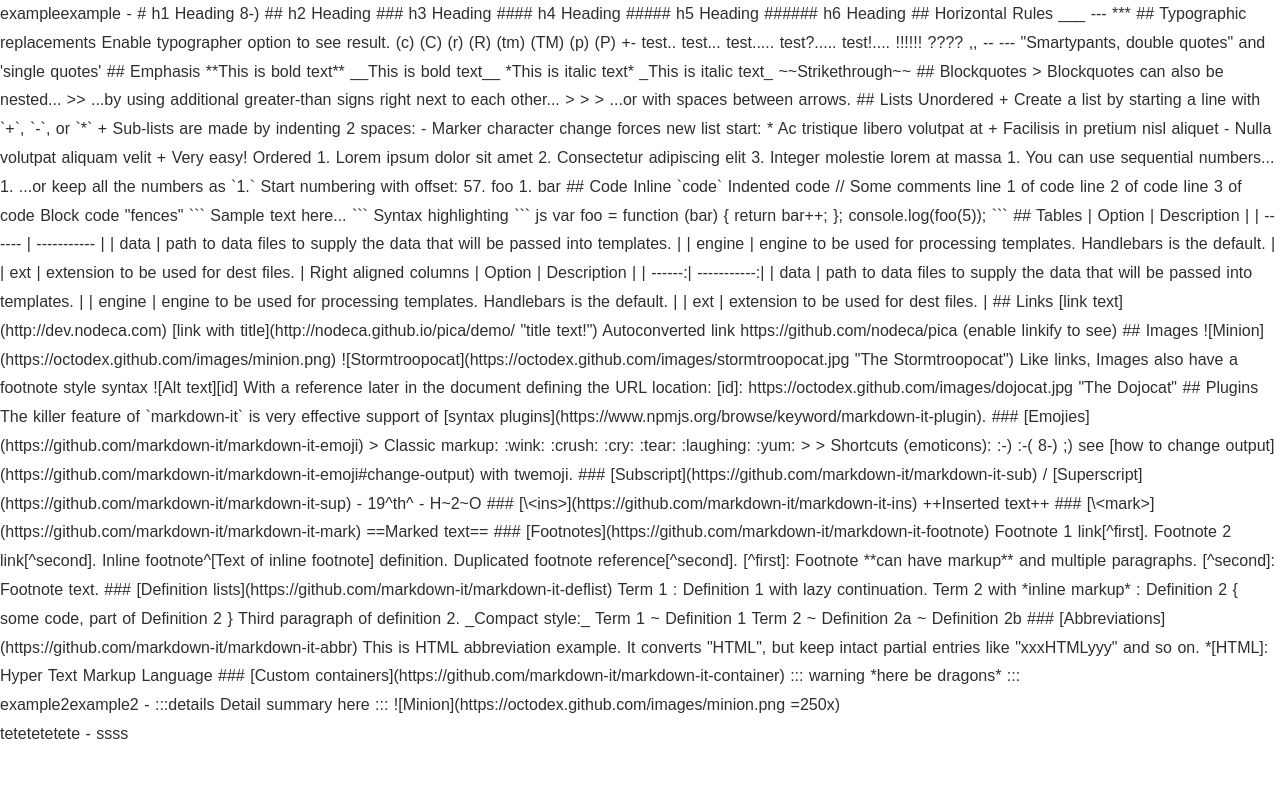
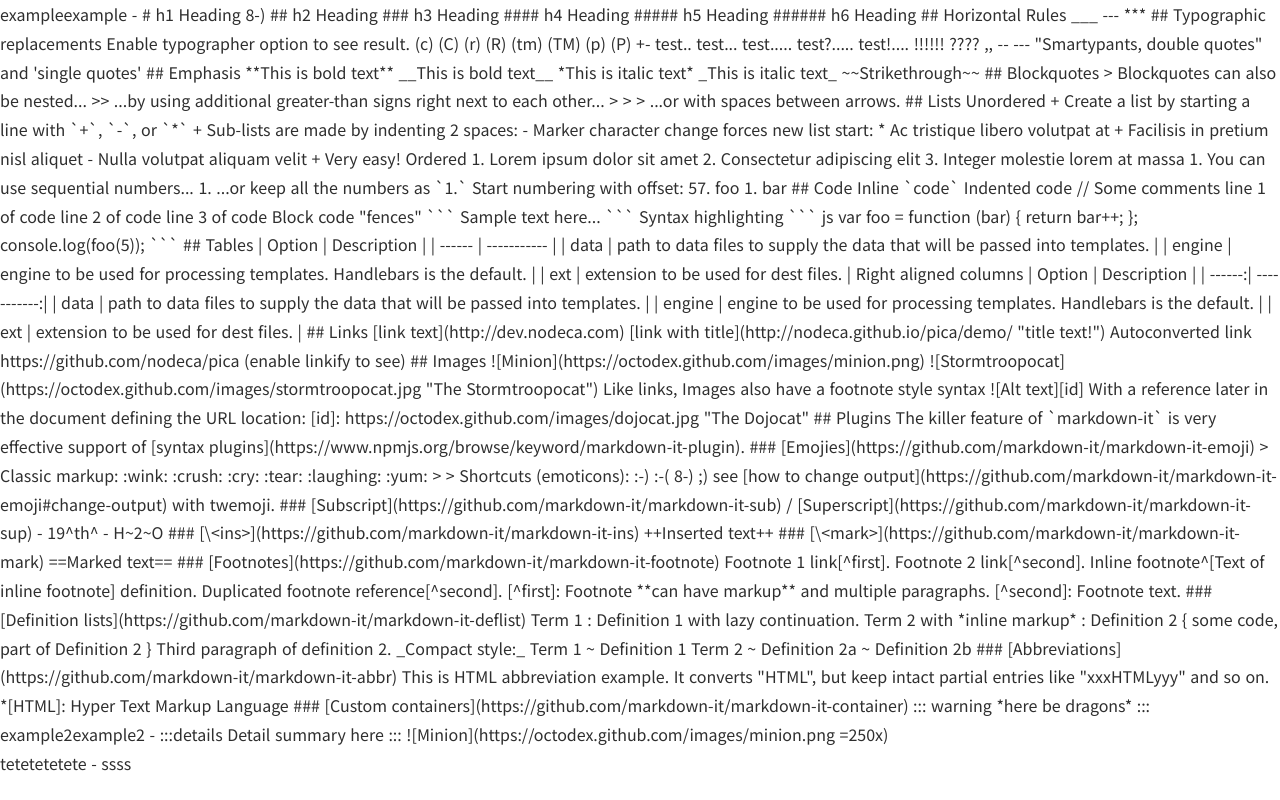
Before and after one commit to zenn-dev/zenn-editor, a Next.js app in the folder packages/zenn-editor-preview/: page / in a window 1280 px wide. Built offline with nearby package versions, Linux system fonts and the light colour scheme.

Commit message:
add: noto sans jp

```diff
--- a/packages/zenn-editor-preview/pages/_app.tsx
+++ b/packages/zenn-editor-preview/pages/_app.tsx
@@ -14,6 +14,10 @@ export default class MyApp extends App {
       <>
         <Head>
           <link rel="icon shortcut" href="/favicon.png" />
+          <link
+            rel="stylesheet"
+            href="https://fonts.googleapis.com/css?family=Noto+Sans+JP:400,700&display=swap"
+          />
         </Head>
         <Component {...pageProps} />
       </>
--- a/packages/zenn-editor-preview/styles/index.css
+++ b/packages/zenn-editor-preview/styles/index.css
@@ -1,3 +1,7 @@
+body {
+  font-family: "Noto Sans JP", sans-serif, "Apple Color Emoji", "Segoe UI Emoji",
+    "Segoe UI Symbol", "Noto Color Emoji";
+}
 h1,
 h2,
 h3,
--- a/packages/zenn-editor-preview/styles/reset.css
+++ b/packages/zenn-editor-preview/styles/reset.css
@@ -17,7 +17,6 @@ body {
   color: rgba(0, 0, 0, 0.82);
   word-break: break-word;
   word-wrap: break-word;
-  font-family: sans-serif;
 }
 
 img {
```
